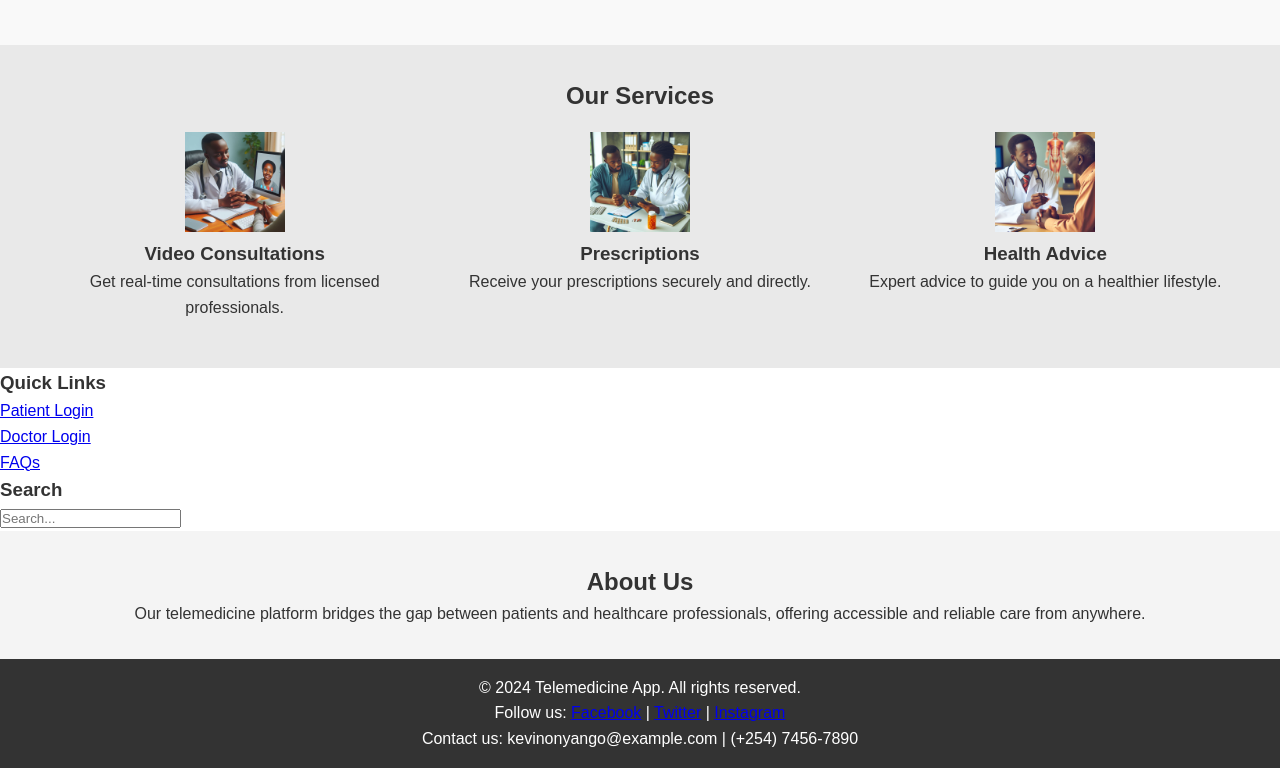
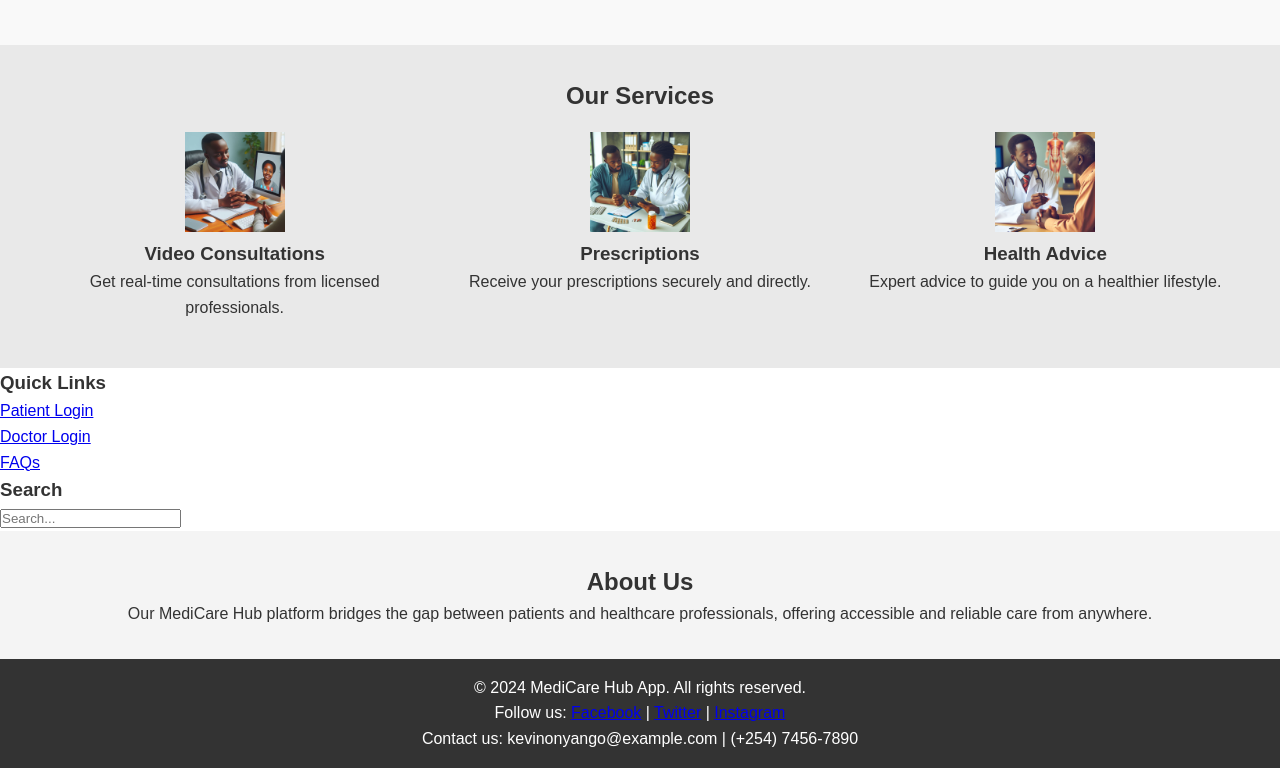
Before and after one commit to kevinonyi/PLP-SOFTWARE-DEVELOPEMENT-FINAL-PROJECT, a website: page pages/index.html in a window 1280 px wide. Shown: the part 633-1401 px from the top of the page. Drawn offline with Linux system fonts and the light colour scheme.

Commit message:
Initial commit

```diff
--- a/pages/index.html
+++ b/pages/index.html
@@ -3,14 +3,14 @@
 <head>
     <meta charset="UTF-8">
     <meta name="viewport" content="width=device-width, initial-scale=1.0">
-    <title>Telemedicine Webpage</title>
+    <title>MediCare Hub</title>
     <link rel="stylesheet" href="/assets/css/index.css">
 </head>
 <body>
     <!-- Header -->
     <header>
         <img src="/assets/logo.jpeg" alt="Telemedicine Logo">
-        <h1>Welcome to TeleMed</h1>
+        <h1>Welcome to MediCare Hub</h1>
     </header>
 
     <!-- Navigation Bar -->
@@ -78,14 +78,14 @@
     <section id="about" class="about">
         <h2>About Us</h2>
         <p>
-            Our telemedicine platform bridges the gap between patients and healthcare professionals,
+            Our MediCare Hub platform bridges the gap between patients and healthcare professionals,
             offering accessible and reliable care from anywhere.
         </p>
     </section>
 
     <!-- Footer -->
     <footer>
-        <p>&copy; 2024 Telemedicine App. All rights reserved.</p>
+        <p>&copy; 2024 MediCare Hub App. All rights reserved.</p>
         <p>
             Follow us:
             <a href="#">Facebook</a> |
```
